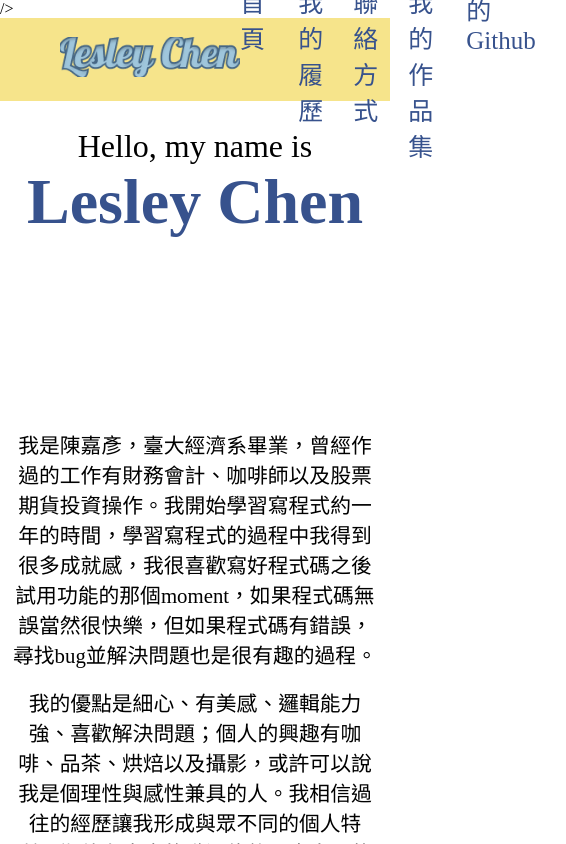
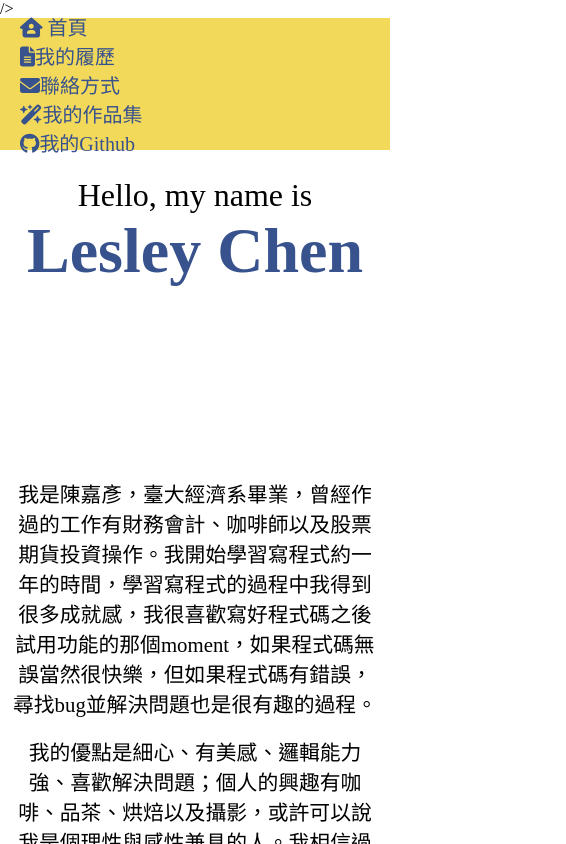
Before and after one commit to lcjyc/portfolio-website, a React (Create React App) app: page / in a window 390 px wide. Shown: the top 844 px of the page, 566 px wide, since content can reach past the window. Built offline with nearby package versions, Linux system fonts and the light colour scheme.

Commit message:
Update topbar.css

```diff
--- a/src/components/topbar/topbar.css
+++ b/src/components/topbar/topbar.css
@@ -49,3 +49,28 @@
 .topListItem :hover {
   color: white;
 }
+
+@media screen and (max-width: 480px) {
+  .top {
+    height: 100px;
+    background-color: rgb(243, 217, 90);
+  }
+
+  .topLeft {
+    display: none;
+    z-index: -1;
+  }
+
+  .topList {
+    flex-direction: column;
+  }
+
+  .topListItem {
+    font-size: 20px;
+    margin-left: 20px;
+  }
+
+  .github {
+    font-size: 20px;
+  }
+}
```
